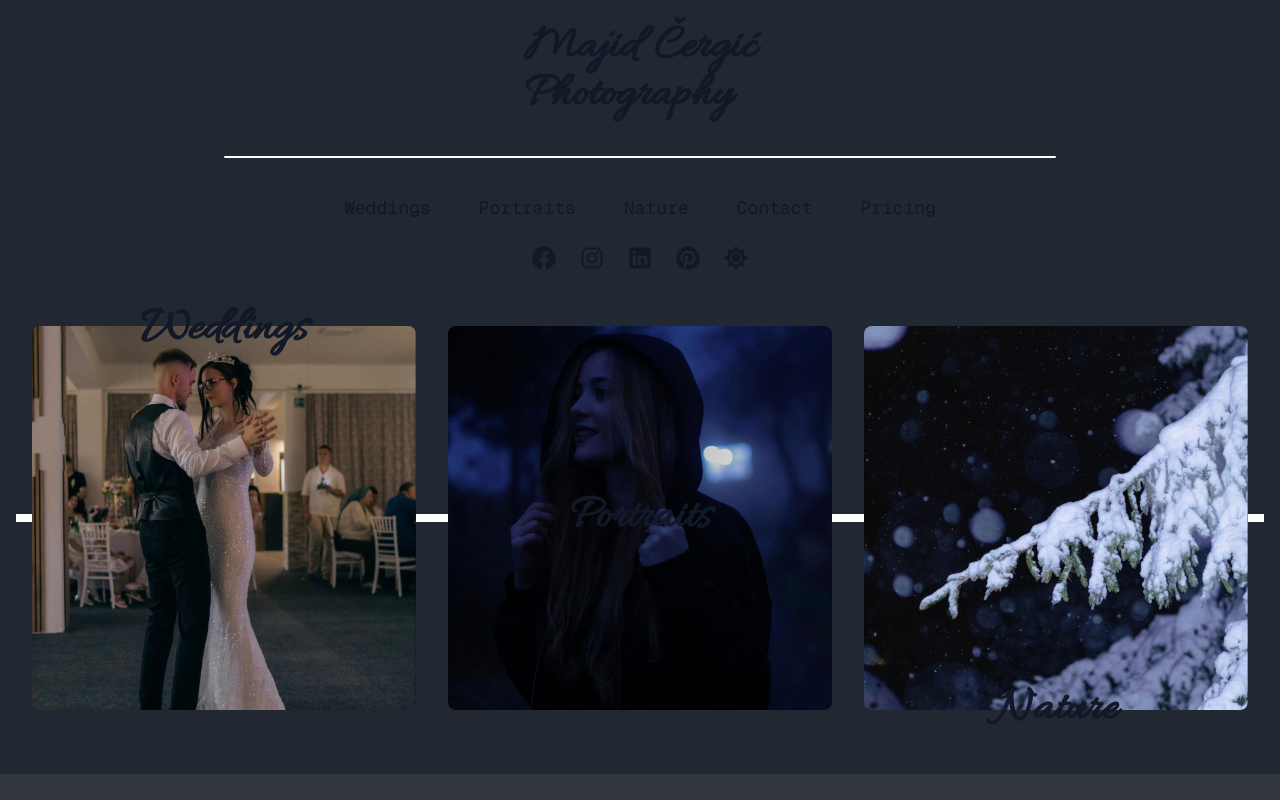
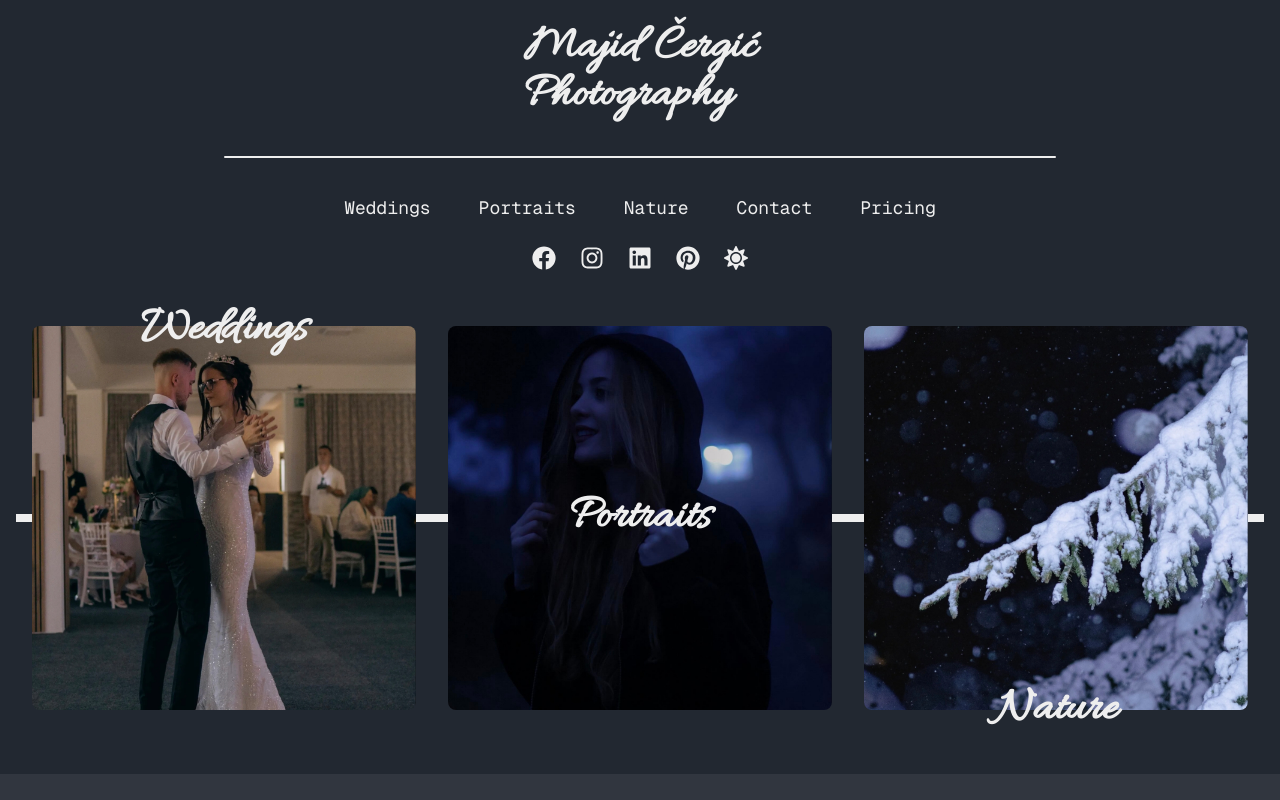
Before and after one commit to Esmin53/cergic_photography, a Next.js app: page / in a window 1280 px wide. Shown: the top 800 px of the page. Built offline with nearby package versions, Linux system fonts and the light colour scheme; a web font is replaced by a local one.

Commit message:
Add light and dark mode

```diff
--- a/app/globals.css
+++ b/app/globals.css
@@ -1,13 +1,29 @@
 @import "tailwindcss";
 
+/* 1. Tell Tailwind v4 to trigger dark mode when .dark class is on <html> */
+@custom-variant dark (&:where(.dark, .dark *));
+
+/* 2. Light Theme Defaults */
 :root {
-  --text-color-dark: #ffffff;
-  --color-text: #111827;
+  --color-primary: #4f46e5;
+  --color-secondary: #6366f1;
+  --color-accent: #7b2cbf;
+  --color-text: #222831;
+  --color-background: #f7f5eb;
+  --color-foreground: #E5EEE4;
+}
+
+/* 3. Dark Theme Overrides (Applied when next-themes toggles the .dark class) */
+.dark {
+  --color-primary: #818cf8;
+  --color-secondary: #a5b4fc;
+  --color-accent: #7b2cbf;
+  --color-text: #EEEEEE;
   --color-background: #31363F;
   --color-foreground: #222831;
-
 }
 
+/* 4. Map CSS Variables into Tailwind Theme System */
 @theme inline {
   --font-sans: var(--font-geist-sans);
   --font-mono: var(--font-geist-mono);
@@ -21,17 +37,9 @@
   --color-foreground: var(--color-foreground);
 }
 
-@media (prefers-color-scheme: dark) {
-  :root {
-    --text-color-dark: #ffffff;
-    --color-text: #EEEEEE;
-    --color-background: #31363F;
-    --color-foreground: #222831;
-  }
+/* 5. Base Body Styling */
+body {
+  background-color: var(--color-background);
+  color: var(--color-text);
+  font-family: var(--font-sans), Arial, Helvetica, sans-serif;
 }
-
-body {
-  background: var(--background);
-  color: var(--foreground);
-  font-family: Arial, Helvetica, sans-serif;
-}
--- a/app/page.tsx
+++ b/app/page.tsx
@@ -1,15 +1,20 @@
+"use client"
+
 import AboutMe from "@/components/AboutMe";
 import Banner from "@/components/banner";
 import Footer from "@/components/Footer";
 import HomepageDisplayCards from "@/components/HomepageDisplayCards";
 import Navbar from "@/components/Navbar";
 import { HOMEPAGE_DISPLAY_ARRAYS } from "@/utils/data";
+import { useState } from "react";
 
 export default function Home() {
+  let [theme, setTheme] = useState("dark")
+
   return (
-    <div className="flex flex-col flex-1 bg-background text-text text-base font-mono min-h-screen">
+    <div className={`flex flex-col flex-1 bg-background text-text text-base font-mono min-h-screen ${theme}`}>
 
-        <Navbar />
+        <Navbar setTheme={setTheme} theme={theme}/>
         <Banner />
 
         <AboutMe />
--- a/components/Navbar.tsx
+++ b/components/Navbar.tsx
@@ -1,15 +1,18 @@
-import React from 'react'
 import MaxWidthWrapper from './MaxWidthWrapper'
-import { FaFacebook, FaInstagram, FaLinkedin, FaPinterest, FaSun } from "react-icons/fa";
-import { GiVampireDracula } from 'react-icons/gi';
+import { FaFacebook, FaInstagram, FaLinkedin, FaMoon, FaPinterest, FaSun } from "react-icons/fa";
 
-const Navbar = () => {
+interface NavbarProps {
+  setTheme: (theme: string) => void;
+  theme: string;
+}
+
+const Navbar = ({ setTheme, theme }: NavbarProps) => {
   return (
     <MaxWidthWrapper background_color={"foreground"}>
         <div className='w-full flex flex-col py-3 sm:py-6 font-mono'>
             <div className='w-full flex flex-col items-center justify-center'>
                 <h1 className='text-3xl sm:text-5xl font-script pb-3 sm:pb-6 font-semibold'>Majid Čergić <br /> Photography</h1>
-                <div className='w-2/3 mx-auto h-0.5 rounded-full bg-white sm:my-3' />
+                <div className='w-2/3 mx-auto h-0.5 rounded-full bg-text sm:my-3' />
 
                 <div className='w-full py-6 flex items-center justify-center gap-6 md:gap-12 flex-wrap'>
                     <p className='cursor-pointer text-sm sm:text-lg ease-in-out duration-200 hover:-mt-1'>Weddings</p>
@@ -23,7 +26,9 @@ const Navbar = () => {
                     <FaInstagram className='text-2xl cursor-pointer ease-in-out duration-200 hover:-mt-1'/>
                     <FaLinkedin className='text-2xl cursor-pointer ease-in-out duration-200 hover:-mt-1'/>
                     <FaPinterest className='text-2xl cursor-pointer ease-in-out duration-200 hover:-mt-1'/>
-                    <FaSun className='text-2xl cursor-pointer ease-in-out duration-200 hover:-mt-1'/>
+                    <button onClick={() => setTheme(theme == "dark" ? "light" : "dark")}>
+                        {theme == "dark" ? <FaSun className='text-2xl cursor-pointer ease-in-out duration-200 hover:-mt-1'/> : <FaMoon className='text-2xl cursor-pointer ease-in-out duration-200 hover:-mt-1'/>}
+                    </button>
                 </div>
 
             </div>
--- /dev/null
+++ b/components/ThemeSwitch.tsx
@@ -0,0 +1,28 @@
+"use client"
+
+import { useTheme } from "next-themes"
+import { useEffect, useState } from 'react';
+import { FaSun } from "react-icons/fa";
+
+const ThemeSwitch = () => {
+    const { theme, setTheme } = useTheme();
+    const [mounted, setMounted] = useState(false);
+
+    useEffect(() => {
+    setMounted(true);
+  }, []);
+
+  const isDark = theme === 'dark';
+
+  if (!mounted) {
+    return <div className="w-10 h-10" />; // Prevents layout shift during hydration
+  }
+
+  return (
+    <button onClick={() => setTheme(isDark ? 'light' : 'dark')}>
+        <FaSun />
+    </button>
+  )
+}
+
+export default ThemeSwitch
--- a/components/banner.tsx
+++ b/components/banner.tsx
@@ -6,7 +6,7 @@ const Banner = () => {
     <MaxWidthWrapper background_color={"foreground"}>
         <div className='w-full bg-foreground flex items-center relative pt-8 pb-12 sm:pb-16'>
             <div className='flex flex-col sm:flex-row flex-1 mt-auto gap-8 relative px-2 lg:px-4'>
-                <div className='absolute sm:w-full sm:h-2 h-full w-2 bg-white left-1/2 -translate-x-1/2 bottom-1/2 translate-y-1/2' />
+                <div className='absolute sm:w-full sm:h-2 h-full w-2 bg-text left-1/2 -translate-x-1/2 bottom-1/2 translate-y-1/2' />
                 <div className='flex-1 aspect-square flex relative group'>
                     <div className='flex-1 relative rounded-lg overflow-hidden'>
                         <Image
@@ -16,7 +16,7 @@ const Banner = () => {
                             className='object-cover cursor-pointer shadow transition-all duration-500 ease-in-out group-hover:scale-110'
                         />
                     </div>
-                    <p className='text-4xl sm:text-5xl font-semibold sm:font-bold font-script absolute sm:-bottom-6 sm:left-1/2 sm:-translate-x-1/2 shadow pointer-events-none cursor-pointer -top-5 left-1/2 -translate-x-1/2'>
+                    <p className='text-4xl sm:text-5xl font-semibold sm:font-bold font-script absolute sm:-bottom-6 sm:left-1/2 sm:-translate-x-1/2  pointer-events-none cursor-pointer -top-5 left-1/2 -translate-x-1/2 text-text'>
                         Weddings
                     </p>
                 </div>
@@ -24,7 +24,7 @@ const Banner = () => {
                     <div className='flex-1 relative rounded-lg overflow-hidden'>
                         <Image src={"/portrait.jpg"} fill alt='' className='object-cover cursor-pointer shadow transition-all duration-500 ease-in-out group-hover:scale-110'/>
                     </div>
-                    <p className='text-4xl sm:text-5xl font-semibold sm:font-bold font-script absolute left-1/2 -translate-x-1/2 bottom-1/2 translate-y-1/2'>Portraits</p>
+                    <p className='text-4xl sm:text-5xl font-semibold sm:font-bold font-script absolute left-1/2 -translate-x-1/2 bottom-1/2 translate-y-1/2 dark:text-text text-[#fff]'>Portraits</p>
                 </div>
                 <div className='flex-1 aspect-square flex  relative group'>
                     <div className='flex-1 relative rounded-lg overflow-hidden'>
--- a/package.json
+++ b/package.json
@@ -10,6 +10,7 @@
   },
   "dependencies": {
     "next": "16.3.4",
+    "next-themes": "^0.4.6",
     "react": "19.2.8",
     "react-dom": "19.2.8",
     "react-icons": "^5.7.0"
```
Also changed, not shown: 1 other file (tests, documents, lock files or other folders).
